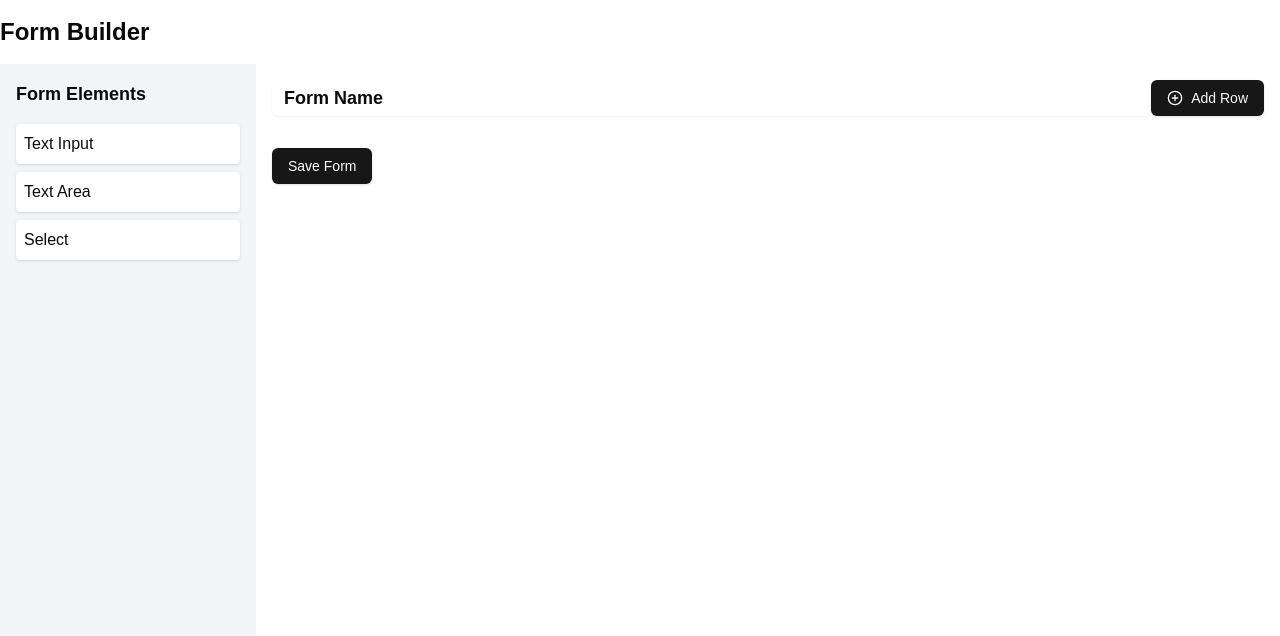
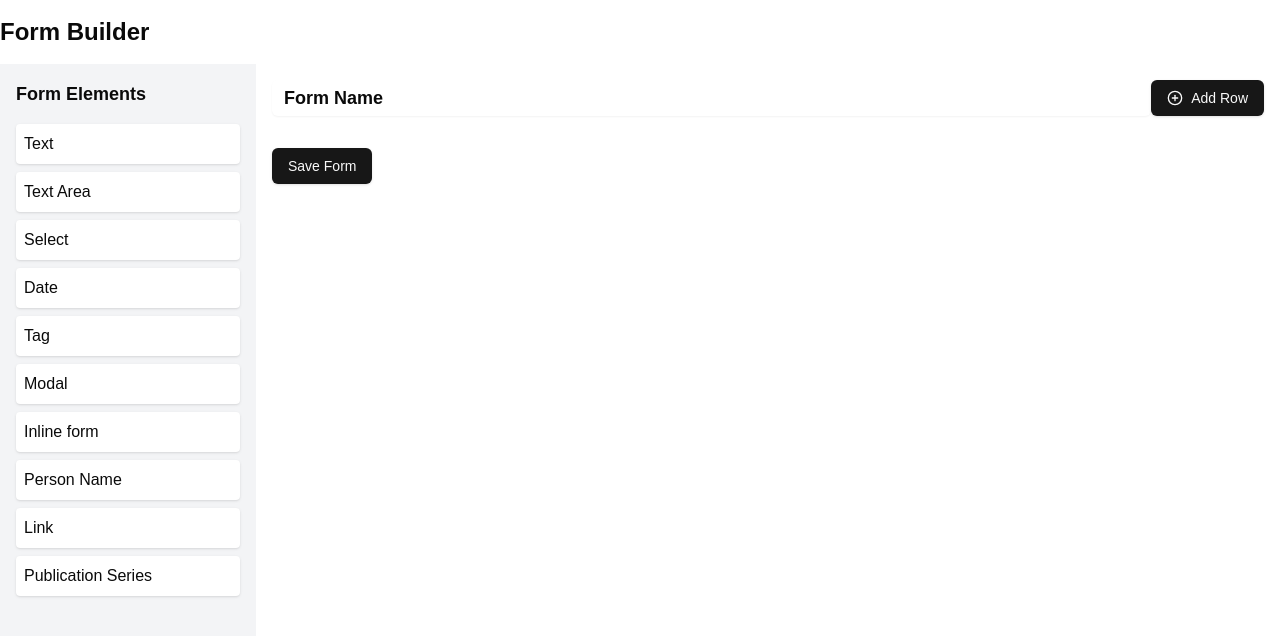
Before and after one commit to Kallox/DSpace-Form-Builder, a Next.js app: page / in a window 1280 px wide. Shown: the top 636 px of the page. Built offline with nearby package versions, Linux system fonts and the light colour scheme.

Commit message:
Feat[Form types]: New form types aded

```diff
--- a/src/app/components/CodeZone.tsx
+++ b/src/app/components/CodeZone.tsx
@@ -59,7 +59,7 @@ export function CodeZone({ data, title }: JSONViewerProps) {
 
   return (
     <div className="mt-4">
-      <h2 className="text-lg font-bold mb-2">Form JSON</h2>
+      <h2 className="text-lg font-bold mb-2">Form XML</h2>
       <div className="border rounded overflow-hidden">
         <SyntaxHighlighter language="xml" style={vscDarkPlus} customStyle={{margin: 0}}>
           {xml}
--- a/src/app/components/FormBuilder.tsx
+++ b/src/app/components/FormBuilder.tsx
@@ -10,9 +10,17 @@ import { PlusCircle } from 'lucide-react'
 import { CodeZone } from "./CodeZone"
 
 const initialFormElements = [
-  { id: 'input', type: 'input', label: 'Text Input' },
+  { id: 'input', type: 'onebox', label: 'Text' },
   { id: 'textarea', type: 'textarea', label: 'Text Area' },
-  { id: 'select', type: 'select', label: 'Select' },
+  { id: 'select', type: 'dropdown', label: 'Select' },
+  { id: 'date', type: 'date', label: 'Date' },
+  { id: 'tag', type: 'tag', label: 'Tag' },
+  { id: 'group', type: 'group', label: 'Modal' },
+  { id: 'inlinegroup', type: 'inline-group', label: 'Inline form' },
+  { id: 'name', type: 'name', label: 'Person Name' },
+  { id: 'link', type: 'link', label: 'Link' },
+  { id: 'series', type: 'series', label: 'Publication Series' },
+
 ]
 
 interface FormElement {
```
